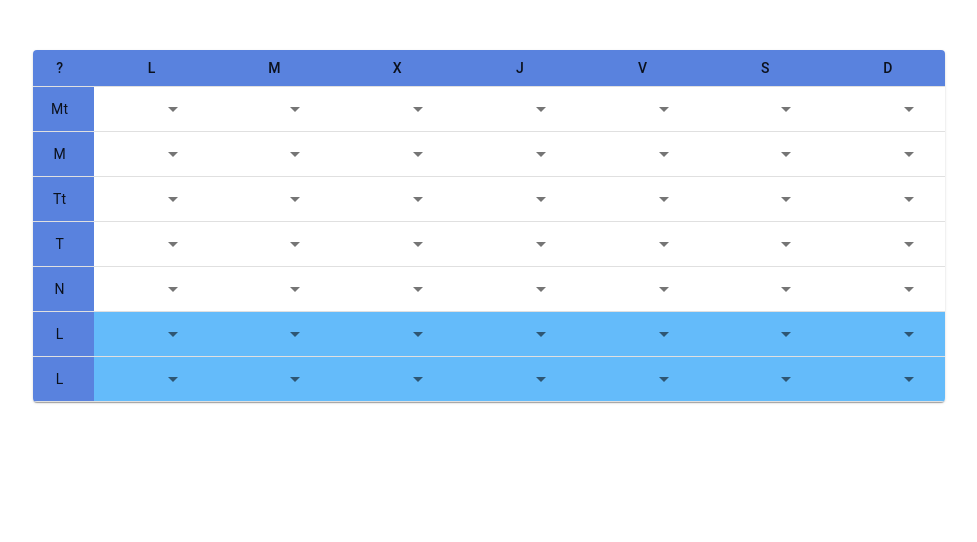
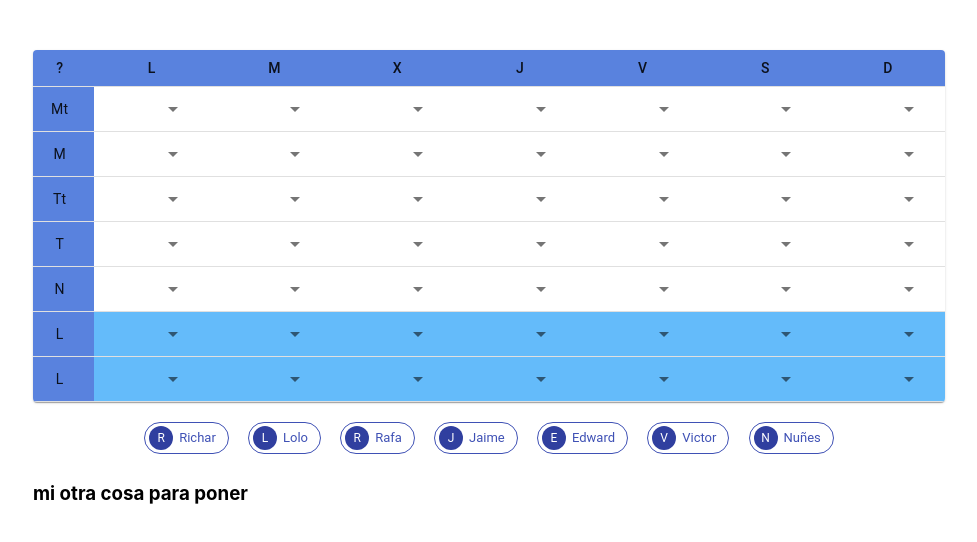
Before and after one commit to ripupo88/genera-horario, a React (Create React App) app: page / in a window 1280 px wide. Shown: the top 542 px of the page, without its empty margins (151-1128 px from the left). Built offline with nearby package versions, Linux system fonts and the light colour scheme.

Commit message:
new funciones

```diff
--- /dev/null
+++ b/src/components/chip/Chip.js
@@ -0,0 +1,58 @@
+import React, { useContext } from "react";
+import { makeStyles } from "@material-ui/core/styles";
+import Avatar from "@material-ui/core/Avatar";
+import Chip from "@material-ui/core/Chip";
+import DoneIcon from "@material-ui/icons/Done";
+import { TrabajadoresContext } from "../view/HorarioScreen";
+
+const useStyles = makeStyles((theme) => ({
+    chip: {
+        marg: "100px",
+    },
+    root: {
+        marginTop: "10px",
+        width: "100%",
+        display: "flex",
+        justifyContent: "center",
+        flexWrap: "wrap",
+        "& > *": {
+            margin: theme.spacing(1.2),
+        },
+    },
+}));
+
+export default function Chips() {
+    const classes = useStyles();
+    const { trabajadores, setChecked, setIndex, index } = useContext(
+        TrabajadoresContext
+    );
+
+    const handleClick = (indexLocal) => {
+        if (index === indexLocal) {
+            setChecked((chec) => !chec);
+        } else {
+            setIndex(indexLocal);
+            setChecked(true);
+        }
+    };
+
+    return (
+        <div className={classes.root}>
+            {trabajadores.map(({ name }, i) => {
+                return (
+                    <Chip
+                        key={name}
+                        className={classes.chip}
+                        avatar={<Avatar>{name[0]}</Avatar>}
+                        label={name}
+                        clickable
+                        onClick={() => handleClick(i)}
+                        color="primary"
+                        variant="outlined"
+                        deleteIcon={<DoneIcon />}
+                    />
+                );
+            })}
+        </div>
+    );
+}
--- /dev/null
+++ b/src/components/fade/Fade.js
@@ -0,0 +1,74 @@
+import React, { useContext, useState } from "react";
+import { makeStyles } from "@material-ui/core/styles";
+import Collapse from "@material-ui/core/Collapse";
+import { TextField } from "@material-ui/core";
+import { TrabajadoresContext } from "../view/HorarioScreen";
+
+const useStyles = makeStyles((theme) => ({
+    root: {
+        height: 180,
+    },
+    colap: {
+        justifyContent: "center",
+    },
+    input: {
+        width: "2em",
+        marginLeft: "2em",
+    },
+}));
+
+export default function SimpleCollapse() {
+    const classes = useStyles();
+    const {
+        mistrabajadores,
+        setMistrabajadores,
+        trabajadores,
+        checked,
+        index,
+    } = useContext(TrabajadoresContext);
+    let { name, tienda, pista } = mistrabajadores[index];
+    const [tiendaEstado, setTiendaEstado] = useState(0);
+
+    const handleInputChangeTienda = (e) => {
+        trabajadores[index].tienda = e.target.value * 1;
+        setMistrabajadores(trabajadores);
+        setTiendaEstado(tienda);
+        console.log(tienda);
+    };
+
+    return (
+        <Collapse className={classes.colap} in={checked}>
+            <h2>{name}</h2>
+            <TextField
+                className={classes.input}
+                label="tienda"
+                value={tiendaEstado}
+                margin="dense"
+                onChange={handleInputChangeTienda}
+                //onBlur={handleBlur}
+                inputProps={{
+                    step: 1,
+                    min: 0,
+                    max: 4,
+                    type: "number",
+                    "aria-labelledby": "input-slider",
+                }}
+            />
+            <TextField
+                className={classes.input}
+                label="Pista"
+                value={pista}
+                margin="dense"
+                //onChange={handleInputChangeTienda}
+                //onBlur={handleBlur}
+                inputProps={{
+                    step: 1,
+                    min: 0,
+                    max: 4,
+                    type: "number",
+                    "aria-labelledby": "input-slider",
+                }}
+            />
+        </Collapse>
+    );
+}
--- a/src/components/view/HorarioScreen.js
+++ b/src/components/view/HorarioScreen.js
@@ -1,11 +1,17 @@
-import React, { useState, useEffect } from "react";
+import React, { useState, useEffect, createContext } from "react";
 import setHorarioOrden from "../../helpers/setHorario";
 import { trabajadores } from "../../info/trabajadores";
 import SimpleTable from "../table/table";
 import { Container } from "@material-ui/core";
 import { mydefault } from "./default";
+import Chips from "../chip/Chip";
+import SimpleCollapse from "../fade/Fade";
+
+export const TrabajadoresContext = createContext();
 
 export const HorarioScreen = () => {
+    const [index, setIndex] = useState(0);
+    const [checked, setChecked] = useState(false);
     const [mistrabajadores, setMistrabajadores] = useState(trabajadores);
     const [trabs, setTrabas] = useState(mydefault);
     const options = trabajadores.map((item) => item.name);
@@ -20,6 +26,17 @@ export const HorarioScreen = () => {
     }, [mistrabajadores]);
 
     return (
+        <TrabajadoresContext.Provider
+            value={{
+                mistrabajadores,
+                setMistrabajadores,
+                trabajadores,
+                checked,
+                setChecked,
+                index,
+                setIndex,
+            }}
+        >
             <div style={{ paddingTop: "50px" }}>
                 <Container maxWidth="md">
                     <SimpleTable
@@ -27,8 +44,12 @@ export const HorarioScreen = () => {
                         trabs={trabs}
                         options={options}
                     />
+                    <Chips />
+                    <SimpleCollapse />
+                    <h3>mi otra cosa para poner</h3>
                 </Container>
             </div>
+        </TrabajadoresContext.Provider>
     );
 };
 
--- a/src/helpers/setHorario.js
+++ b/src/helpers/setHorario.js
@@ -102,7 +102,6 @@ const setSemana = (semana) => {
     for (let i = 0; i < semana.length; i++) {
         for (let x = 0; x < semana[i].length; x++) {
             puntos = -1;
-            let candidatos = [];
             let esRenganche = false;
             switch (x) {
                 case 0:
@@ -199,21 +198,16 @@ const setSemana = (semana) => {
                         if (trab.pista < 1) continue;
                         if (trab.manana < 1) continue;
                         if (!trab.fuetarde) {
-                            doblapuntos = trab.manana;
+                            doblapuntos = trab.manana + trab.pista;
                         } else {
                             doblapuntos = 0;
                         }
-
                         if (doblapuntos > puntos) {
                             puntos = doblapuntos;
-                            // sacar un array de los que puden trabajar de mañana para luego obtener el que debe estar en cada puesto (tienda/pista)
-                            candidatos = [
-                                ...candidatos,
-                                { name: trab.name, pista: trab.pista },
-                            ];
+                            name = trab.name;
                         }
                     }
-                    console.log(candidatos);
+
                     for (const trab of trabajadores) {
                         if (trab.name === name) {
                             if (trab.fuetarde) {
--- a/src/info/trabajadores.js
+++ b/src/info/trabajadores.js
@@ -6,8 +6,6 @@ export const trabajadores = [
         manana: 0,
         tarde: 0,
         noche: 5,
-        renganche: 2,
-        libre: [2, 1],
         yajornada: false,
         fuetarde: false,
         fuenoche: false,
@@ -31,8 +29,6 @@ export const trabajadores = [
         manana: 3,
         tarde: 2,
         noche: 0,
-        renganche: 2,
-        libre: [1, 4],
         yajornada: false,
         fuetarde: false,
         fuenoche: false,
@@ -56,8 +52,6 @@ export const trabajadores = [
         manana: 2,
         tarde: 3,
         noche: 2,
-        renganche: 2,
-        libre: [3, 0],
         yajornada: false,
         fuetarde: false,
         fuenoche: false,
@@ -81,8 +75,6 @@ export const trabajadores = [
         manana: 2,
         tarde: 3,
         noche: 0,
-        renganche: 0,
-        libre: [5, 6],
         yajornada: false,
         fuetarde: false,
         fuenoche: false,
@@ -106,8 +98,6 @@ export const trabajadores = [
         manana: 3,
         tarde: 2,
         noche: 0,
-        renganche: 2,
-        libre: [4, 5],
         yajornada: false,
         fuetarde: false,
         fuenoche: false,
@@ -131,8 +121,6 @@ export const trabajadores = [
         manana: 3,
         tarde: 2,
         noche: 0,
-        renganche: 2,
-        libre: [0, 2],
         yajornada: false,
         fuetarde: false,
         fuenoche: false,
@@ -156,8 +144,6 @@ export const trabajadores = [
         manana: 1,
         tarde: 4,
         noche: 0,
-        renganche: 2,
-        libre: [3, 6],
         yajornada: false,
         fuetarde: false,
         fuenoche: false,
--- /dev/null
+++ b/src/reducers/types.js
@@ -0,0 +1,3 @@
+export const types = {
+    generaHorario: "Genera Horario",
+};
```
Also changed, not shown: src/reducers/trabajadoresReducer.js (added, +13 -0 lines). Lines whose indentation alone changed are shown as unchanged.
